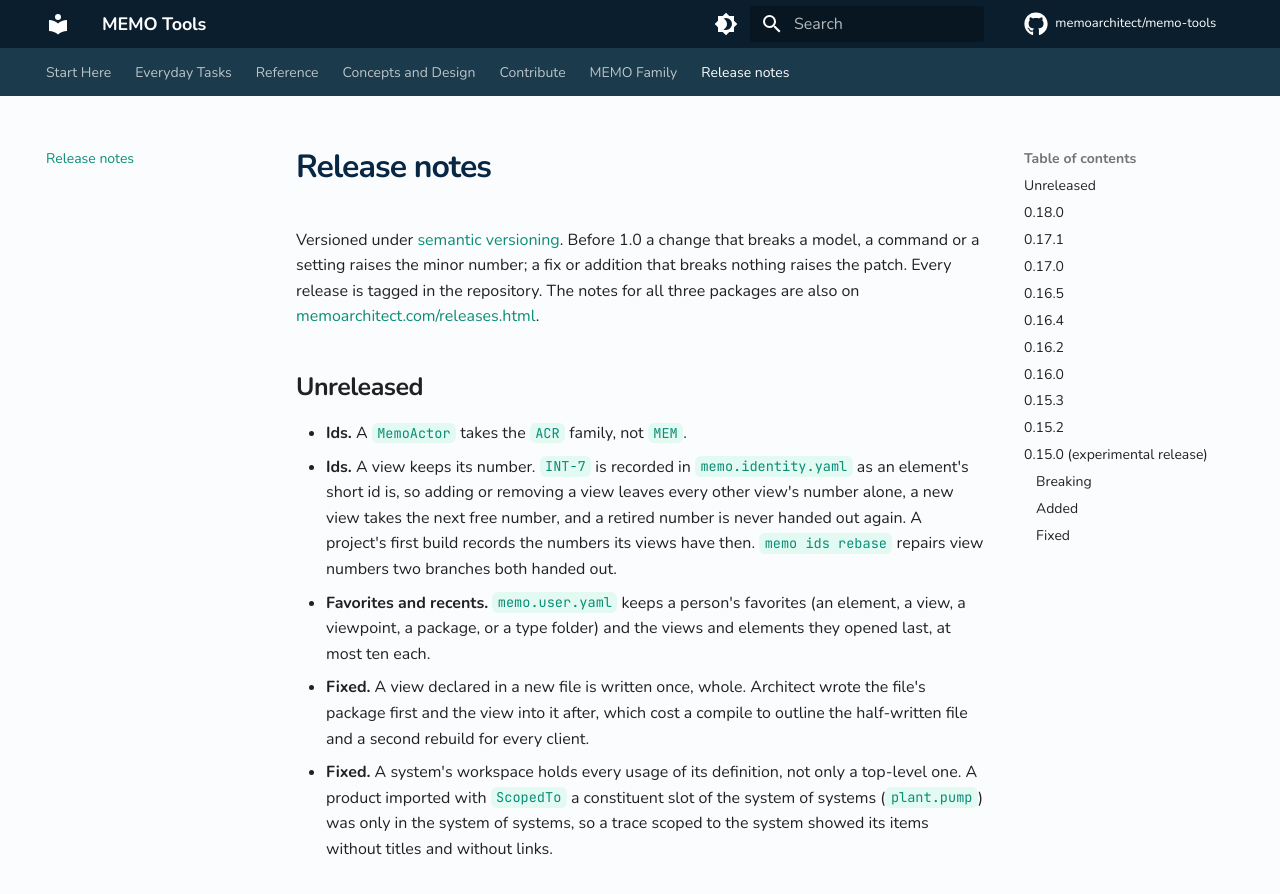
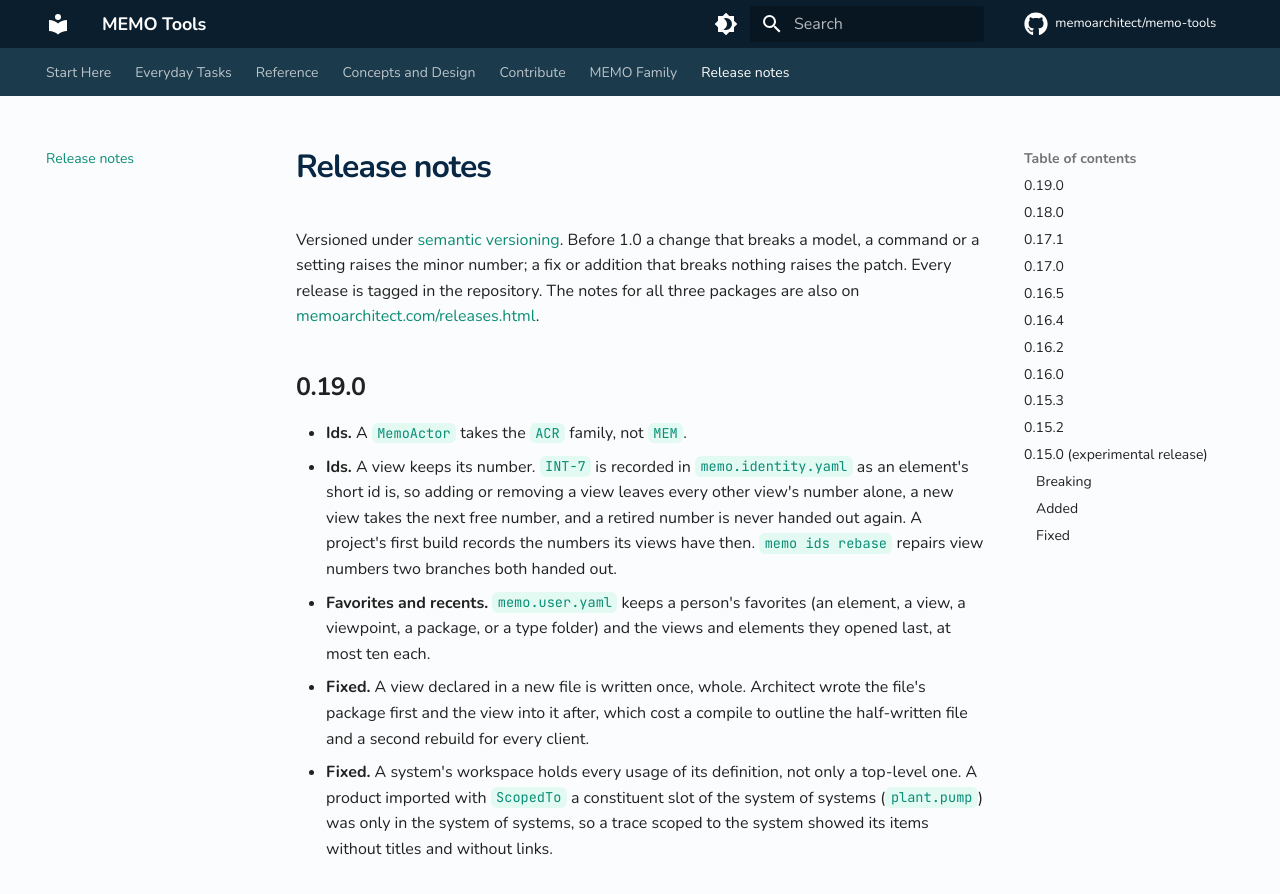
Before and after one commit to memoarchitect/memo-tools, an MkDocs documentation site: the page built from docs/release-notes.md, in a window 1280 px wide and 900 px high. Shown: the top 894 px of the window. Built offline with MkDocs 1.6.1 and Material for MkDocs 9.7.7, drawn with Linux system fonts in a browser that asks for light colours; comment, search, counter and statistics services are not loaded.

Commit message:
release: 0.19.0
Co-Authored-By: Claude Opus 5.5 <noreply@anthropic.com>

```diff
--- a/docs/release-notes.md
+++ b/docs/release-notes.md
@@ -2,7 +2,7 @@
 
 Versioned under [semantic versioning](https://semver.org/). Before 1.0 a change that breaks a model, a command or a setting raises the minor number; a fix or addition that breaks nothing raises the patch. Every release is tagged in the repository. The notes for all three packages are also on [memoarchitect.com/releases.html](https://memoarchitect.com/releases.html).
 
-## Unreleased
+## 0.19.0
 
 - **Ids.** A `MemoActor` takes the `ACR` family, not `MEM`.
 - **Ids.** A view keeps its number. `INT-7` is recorded in `memo.identity.yaml` as an element's short id is, so adding or removing a view leaves every other view's number alone, a new view takes the next free number, and a retired number is never handed out again. A project's first build records the numbers its views have then. `memo ids rebase` repairs view numbers two branches both handed out.
--- a/package.json
+++ b/package.json
@@ -1,6 +1,6 @@
 {
   "name": "@memoarchitect/tools",
-  "version": "0.18.0",
+  "version": "0.19.0",
   "description": "MEMO tools — SysML v2 parser, semantic model, validation, project operations, and CLI",
   "type": "module",
   "main": "./packages/tools/lib/index.js",
@@ -54,7 +54,7 @@
     "check:transport": "node scripts/measure-transport-latency.mjs"
   },
   "dependencies": {
-    "@memoarchitect/ontology": "0.18.0",
+    "@memoarchitect/ontology": "0.19.0",
     "@openmbee/opensysml": "0.10.0",
     "chalk": "^5.3.0",
     "chokidar": "^4.0.0",
--- a/pyproject.toml
+++ b/pyproject.toml
@@ -1,6 +1,6 @@
 [project]
 name = "memo-tools-docs"
-version = "0.18.0"
+version = "0.19.0"
 description = "Documentation for MEMO Tools"
 requires-python = ">=3.10"
 dependencies = [
```
Also changed, not shown: README.md (+1 -1 lines), 1 other file.
